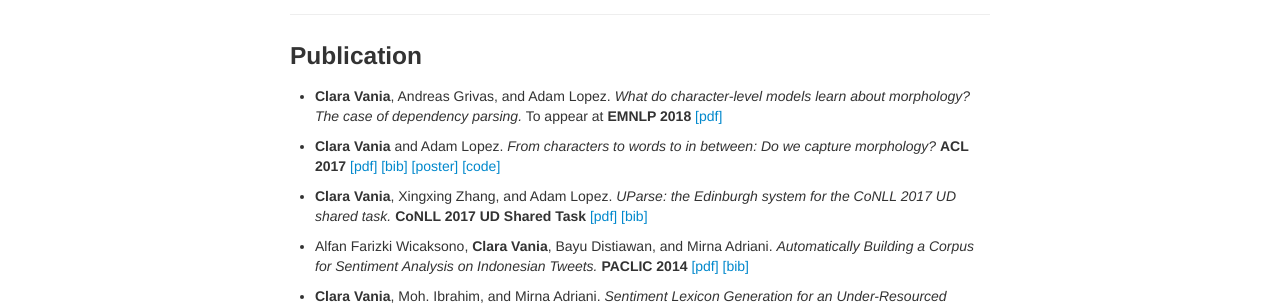
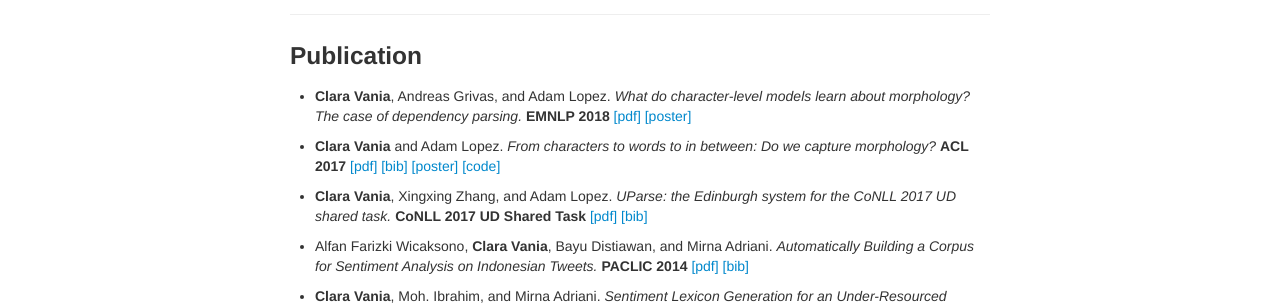
Before and after one commit to claravania/claravania.github.io, a Jekyll site: the page built from index.md, in a window 1280 px wide. Shown: the part 488-793 px from the top of the page. Built offline with Jekyll 4.4.1, drawn with Linux system fonts in a browser that asks for light colours.

Commit message:
add EMNLP poster

```diff
--- a/index.md
+++ b/index.md
@@ -14,7 +14,7 @@ I am also affiliated with the [CDT in Data Science programme](http://datascience
 
 ### Publication
 
-- __Clara Vania__, Andreas Grivas, and Adam Lopez. *What do character-level models learn about morphology? The case of dependency parsing.* To appear at __EMNLP 2018__ [[pdf]](https://arxiv.org/abs/1808.09180)
+- __Clara Vania__, Andreas Grivas, and Adam Lopez. *What do character-level models learn about morphology? The case of dependency parsing.*  __EMNLP 2018__ [[pdf]](http://aclweb.org/anthology/D18-1278) [[poster]](assets/EMNLP2018poster.pdf)
 
 - __Clara Vania__ and Adam Lopez. *From characters to words to in between: Do we capture morphology?* __ACL 2017__ [[pdf]](http://www.aclweb.org/anthology/P17-1184) [[bib]](https://aclanthology.info/papers/P17-1184/p17-1184.bib) [[poster]](http://anthology.aclweb.org/attachments/P/P17/P17-1184.Poster.pdf) [[code]](https://github.com/claravania/subword-lstm-lm)
 
```
Also changed, not shown: 2 other files.
